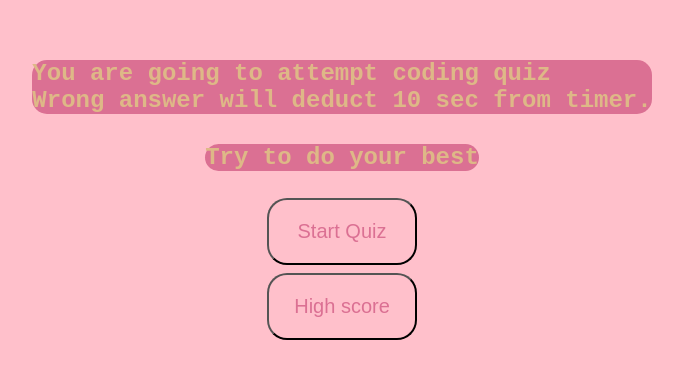
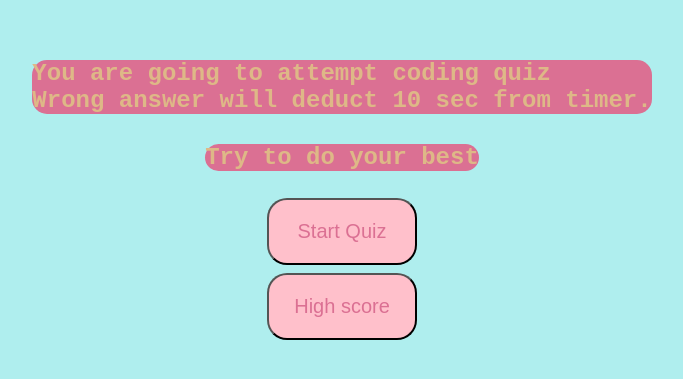
Before and after one commit to nehreetkaur/codequizhmk4, a plain HTML site: page index.html in a window 1280 px wide. Shown: the part 213-592 px from the top of the page, without its empty margins (298-981 px from the left). Drawn offline with Linux system fonts and the light colour scheme.

Commit message:
changes in css

```diff
--- a/style.css
+++ b/style.css
@@ -3,7 +3,7 @@
 body{
     font-family: 'Courier New', Courier, monospace;
     font-weight: bold;
-    background-color:pink;
+    background-color:paleturquoise;
 }
 
 
```
